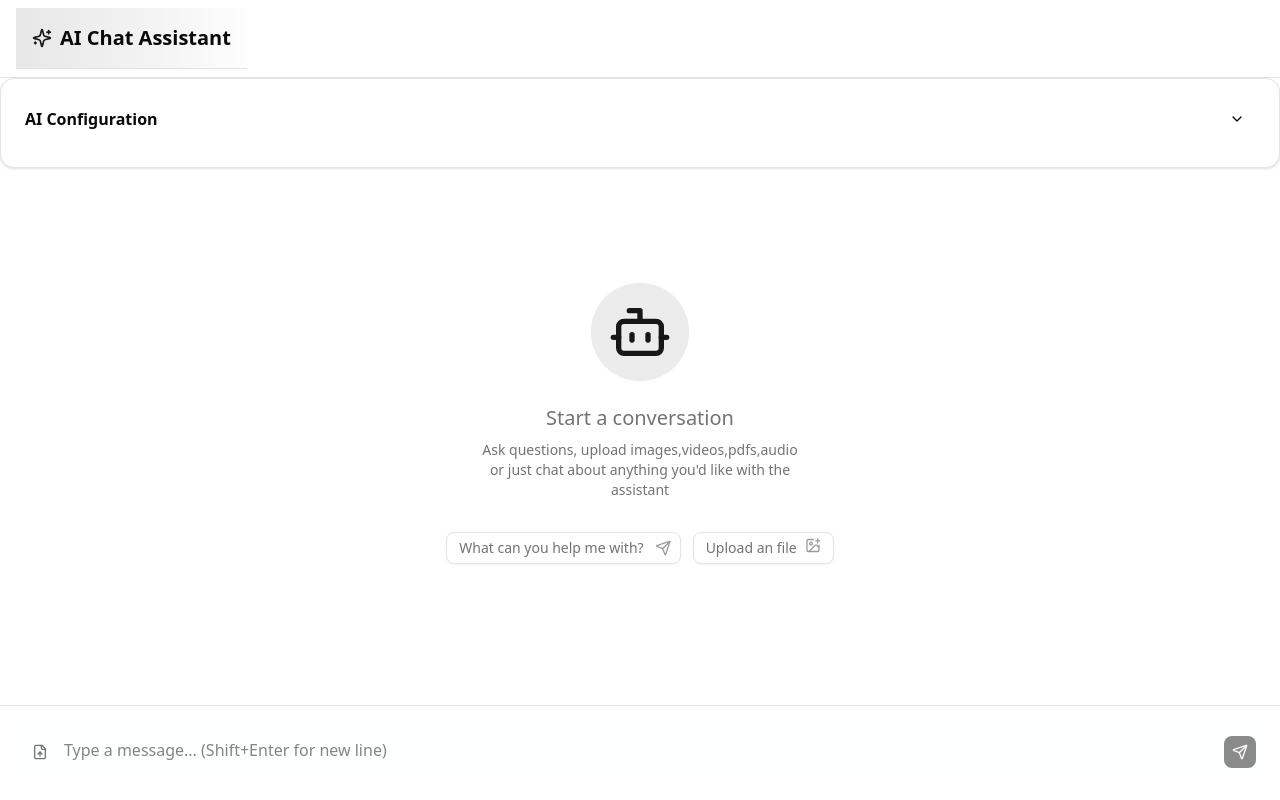
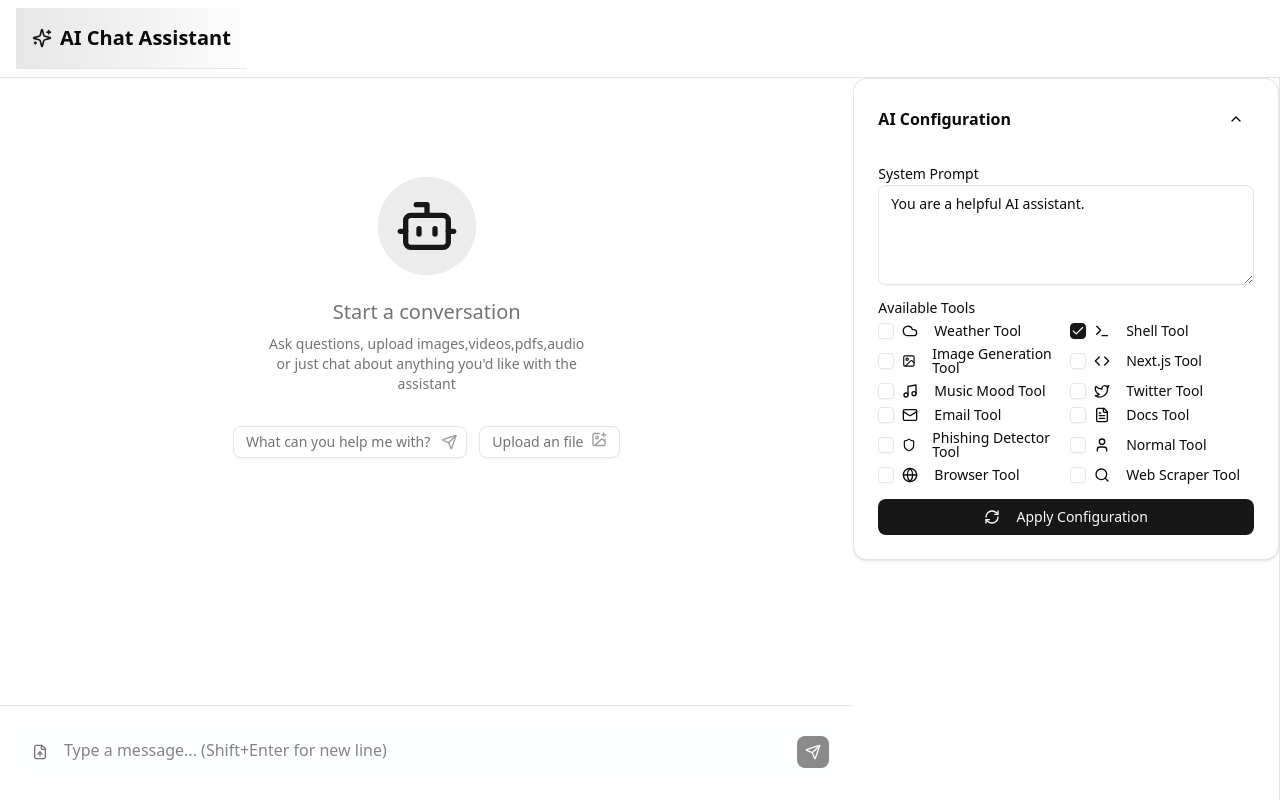
Before and after one commit to santu8597/ai-nextjs, a Next.js app in the folder client/: page /ai-test in a window 1280 px wide. Built offline with nearby package versions, Linux system fonts and the light colour scheme.

Commit message:
ai test ground created

```diff
--- a/client/src/app/ai-test/page.tsx
+++ b/client/src/app/ai-test/page.tsx
@@ -18,8 +18,6 @@ import {
   User,
   Globe,
   Search,
-  ChevronDown,
-  Check,
 } from "lucide-react"
 import { motion, AnimatePresence } from "framer-motion"
 import ChatHeader from "@/components/chat/chat-header"
@@ -28,8 +26,6 @@ import ChatMessages from "@/components/chat/chat-messages"
 import FilePreviewArea from "@/components/chat/file-preview-area"
 import PdfViewer from "@/components/chat/pdf-viewer"
 import SystemPromptEditor from "@/components/chat/system-prompt-editor"
-import { Button } from "@/components/ui/button"
-import { DropdownMenu, DropdownMenuContent, DropdownMenuItem, DropdownMenuTrigger } from "@/components/ui/dropdown-menu"
 
 export default function Chat() {
   const [selectedAgent, setSelectedAgent] = useState("shellAgent")
@@ -183,12 +179,13 @@ export default function Chat() {
   }
 
   return (
-    <div className="flex flex-col w-full mx-auto h-screen bg-background shadow-lg overflow-hidden">
+    <div className="flex flex-col h-screen bg-background shadow-lg overflow-hidden">
       <div className="flex items-center justify-between px-4 py-2 border-b">
         <ChatHeader />
-
       </div>
 
+      <div className="flex w-full flex-1 flex-row-reverse overflow-hidden">
+        <div className="w-1/3 border-r overflow-auto">
           <SystemPromptEditor
             systemPrompt={systemPrompt}
             onSystemPromptChange={setSystemPrompt}
@@ -196,7 +193,9 @@ export default function Chat() {
             onToolsChange={setSelectedTools}
             onApplyConfig={handleApplyConfig}
           />
+        </div>
 
+        <div className="flex flex-col w-2/3 relative">
           <ChatMessages
             messages={messages}
             isLoading={isLoading}
@@ -248,6 +247,8 @@ export default function Chat() {
             fileInputRef={fileInputRef}
             handleFileChange={handleFileChange}
           />
+        </div>
+      </div>
 
       {activePdf && <PdfViewer activePdf={activePdf} setActivePdf={setActivePdf} />}
     </div>
--- a/client/src/app/api/chat2/route.ts
+++ b/client/src/app/api/chat2/route.ts
@@ -5,6 +5,7 @@ import {imageGenTool} from '@/mastra/tools/imagen-tool';
 import {fileSystemTool,componentTool} from '@/mastra/tools/nextjs-tool';
 import {analyzeSrcStructureTool} from '@/mastra/tools/file-detail';
 import {sendEmailTool} from '@/mastra/tools/mail-tool';
+import {webSearchTool} from '@/mastra/tools/web-tool';
 interface Tool {
     name: keyof typeof toolRegistry;
     tool: string;
@@ -16,7 +17,8 @@ const toolRegistry = {
     imageGenTool,
     fileSystemTool,
     analyzeSrcStructureTool,
-    sendEmailTool
+    sendEmailTool,
+    webSearchTool
   };
 
   export async function POST(req: Request) {
--- a/client/src/components/chat/system-prompt-editor.tsx
+++ b/client/src/components/chat/system-prompt-editor.tsx
@@ -23,7 +23,7 @@ export default function SystemPromptEditor({
   onToolsChange,
   onApplyConfig,
 }: SystemPromptEditorProps) {
-  const [isExpanded, setIsExpanded] = useState(false)
+  const [isExpanded, setIsExpanded] = useState(true)
 
   const availableTools = [
     { id: "weatherTool", name: "Weather Tool", icon: <Cloud className="h-4 w-4 mr-2" /> },
@@ -37,7 +37,7 @@ export default function SystemPromptEditor({
     { id: "phishingDetectorTool", name: "Phishing Detector Tool", icon: <Shield className="h-4 w-4 mr-2" /> },
     { id: "normalTool", name: "Normal Tool", icon: <User className="h-4 w-4 mr-2" /> },
     { id: "browserTool", name: "Browser Tool", icon: <Globe className="h-4 w-4 mr-2" /> },
-    { id: "webScraperTool", name: "Web Scraper Tool", icon: <Search className="h-4 w-4 mr-2" /> },
+    { id: "webSearchTool", name: "Web Scraper Tool", icon: <Search className="h-4 w-4 mr-2" /> },
   ]
 
   const handleToolToggle = (toolId: string) => {
```
Lines whose indentation alone changed are shown as unchanged.
